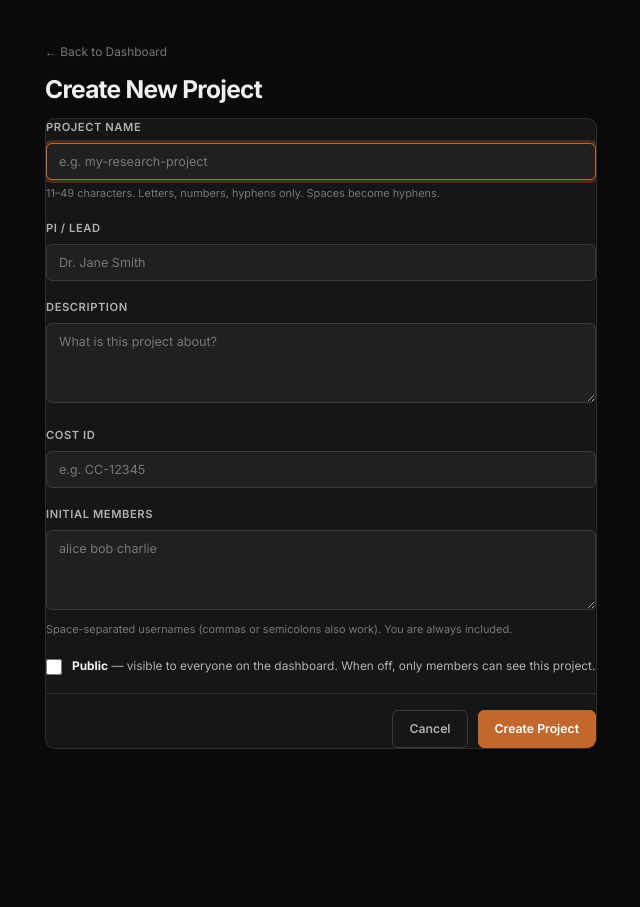
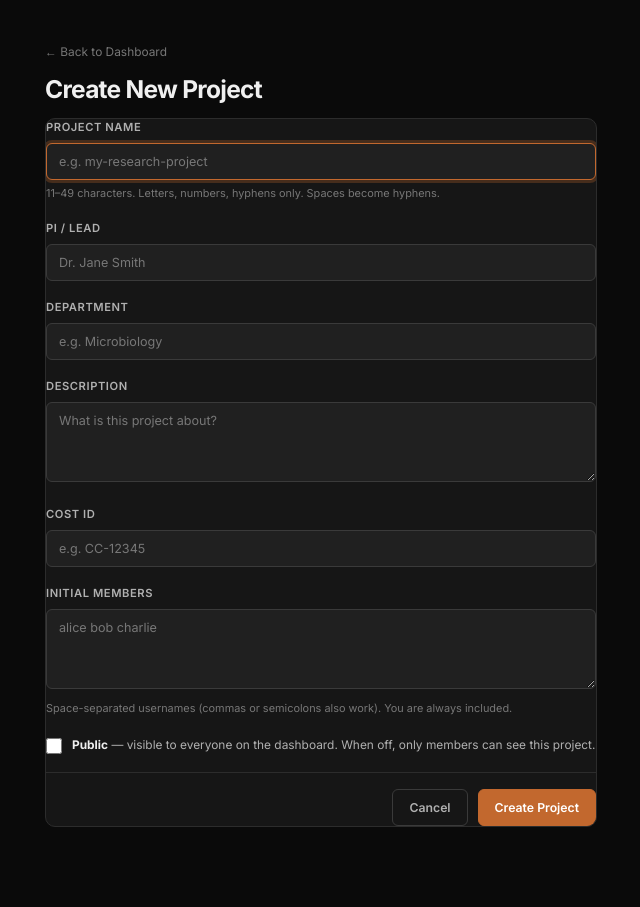
Before and after one commit to dirkpetersen/project-folder-mgmt, a FastAPI app: template app/templates/project_form.html in a window 1280 px wide. Shown: the whole page, without its empty margins (319-959 px from the left). Before the commit the page ends 749 px from the top, so only its background shows below. Run offline with FastAPI, Linux system fonts and the light colour scheme; the template is opened without the code that fills it, so the values that code supplies are empty.

Commit message:
Show real project path in header; add Department metadata field
- Project detail header now shows the absolute filesystem path
  (Project.path) instead of the primary group, which is already shown on
  the Members card.
- Add a free-text "Department" field to project metadata (METADATA_FIELDS),
  surfaced on the create form, the Project Details editor, and the read-only
  details view.

Co-Authored-By: Claude Opus 4.8 <noreply@anthropic.com>

```diff
--- a/app/main.py
+++ b/app/main.py
@@ -139,6 +139,7 @@ async def do_create_project(
     name: Annotated[str, Form()],
     members: Annotated[str, Form()] = "",
     pi_lead: Annotated[str, Form()] = "",
+    department: Annotated[str, Form()] = "",
     description: Annotated[str, Form()] = "",
     cost_id: Annotated[str, Form()] = "",
     public: Annotated[str, Form()] = "",
@@ -147,7 +148,8 @@ async def do_create_project(
     is_public = bool(public)
     form = {
         "name": name, "members": members,
-        "pi_lead": pi_lead, "description": description, "cost_id": cost_id,
+        "pi_lead": pi_lead, "department": department,
+        "description": description, "cost_id": cost_id,
         "public": is_public,
     }
     try:
@@ -170,7 +172,8 @@ async def do_create_project(
     if username not in member_list:
         member_list.insert(0, username)
     create_project(clean_name, member_list, {
-        "pi_lead": pi_lead, "description": description, "cost_id": cost_id,
+        "pi_lead": pi_lead, "department": department,
+        "description": description, "cost_id": cost_id,
         "public": is_public,
     })
     return RedirectResponse(url=f"/projects/{clean_name}", status_code=303)
@@ -230,13 +233,15 @@ async def update_metadata(
     request: Request,
     project_name: str,
     pi_lead: Annotated[str, Form()] = "",
+    department: Annotated[str, Form()] = "",
     description: Annotated[str, Form()] = "",
     cost_id: Annotated[str, Form()] = "",
     public: Annotated[str, Form()] = "",
 ):
     require_manager(request, project_name)
     write_metadata(project_name, {
-        "pi_lead": pi_lead, "description": description, "cost_id": cost_id,
+        "pi_lead": pi_lead, "department": department,
+        "description": description, "cost_id": cost_id,
         "public": bool(public),
     })
     return RedirectResponse(url=f"/projects/{project_name}", status_code=303)
--- a/app/system.py
+++ b/app/system.py
@@ -17,7 +17,7 @@ GROUP_PREFIX = "grp-"
 
 # Per-project metadata file, stored at the project root. Readable by root only.
 METADATA_FILE = ".project.json"
-METADATA_FIELDS = ("pi_lead", "description", "cost_id")  # free-text fields
+METADATA_FIELDS = ("pi_lead", "department", "description", "cost_id")  # free-text fields
 
 
 # ---------------------------------------------------------------------------
--- a/app/templates/project_form.html
+++ b/app/templates/project_form.html
@@ -41,6 +41,18 @@
           class="field-input"
           placeholder="Dr. Jane Smith"
           value="{{ form.get('pi_lead','') }}"
+        />
+      </div>
+
+      <div class="field">
+        <label class="field-label" for="department">Department</label>
+        <input
+          id="department"
+          name="department"
+          type="text"
+          class="field-input"
+          placeholder="e.g. Microbiology"
+          value="{{ form.get('department','') }}"
         />
       </div>
 
```
Also changed, not shown: CLAUDE.md (+1 -1 lines), app/projects.py (+7 -0 lines), app/templates/project_detail.html (+7 -1 lines).
